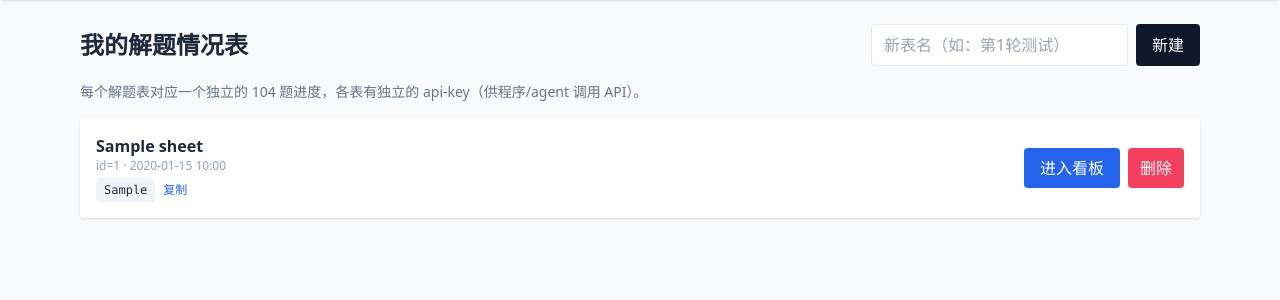
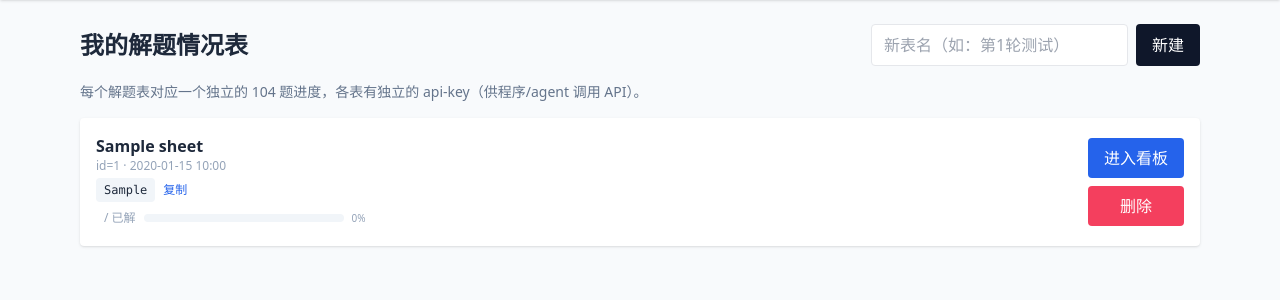
Before and after one commit to Blue-And-White/xbow-benchmark-platform, a FastAPI app: template app/templates/sheets.html in a window 1280 px wide. Shown: the part 52-352 px from the top of the page. Run offline with FastAPI, Linux system fonts and the light colour scheme; the template is opened without the code that fills it: most values are stand-ins (such as "Sample title", 1, 10 or a date in 2020); some libraries are stand-ins or nearby versions.

Commit message:
sheets list: per-card solve summary
Each solve-sheet card on /sheets now shows a solve summary before you open it:
solved X/total, in-progress count, a progress bar (%, ceiling so 1/104 shows
1% not 0%), and the per-level L1/L2/L3 breakdown. Computed in one query
(grouped attempts) + the shared _stats helper.

```diff
--- a/app/templates/sheets.html
+++ b/app/templates/sheets.html
@@ -15,20 +15,33 @@
 {% endif %}
 <div class="grid gap-3">
   {% for s in sheets %}
+  {% set st = sheet_stats[s.id] %}
+  {% set pct = ((st.solved * 100 + st.total - 1) // st.total) if (st.total and st.solved) else 0 %}
   <div class="bg-white p-4 rounded shadow flex items-center gap-4">
-    <div class="flex-1">
+    <div class="flex-1 min-w-0">
       <div class="font-semibold">{{ s.name }}</div>
       <div class="text-xs text-slate-400">id={{ s.id }} · {{ s.created_at.strftime('%Y-%m-%d %H:%M') }}</div>
       <div class="mt-1 flex items-center gap-2 text-xs">
         <code class="bg-slate-100 px-2 py-1 rounded select-all">{{ s.api_key }}</code>
         <button onclick="navigator.clipboard.writeText('{{ s.api_key }}');this.textContent='已复制'" class="text-blue-600 hover:underline">复制</button>
       </div>
+      <div class="mt-2 flex items-center gap-2">
+        <span class="text-sm font-semibold text-emerald-600">{{ st.solved }}</span><span class="text-xs text-slate-400">/{{ st.total }} 已解</span>
+        {% if st.running %}<span class="text-xs text-amber-600">· 作答中 {{ st.running }}</span>{% endif %}
+        <div class="flex-1 h-2 bg-slate-100 rounded overflow-hidden max-w-[200px]">
+          <div class="h-full bg-emerald-500" style="width:{{ pct }}%"></div>
+        </div>
+        <span class="text-[10px] text-slate-400">{{ pct }}%</span>
+      </div>
+      <div class="mt-1 text-[11px] text-slate-400">
+        {% for lv, d in st.levels.items() %}<span class="mr-3">L{{ lv }} {{ d.solved }}/{{ d.total }}</span>{% endfor %}
+      </div>
     </div>
-    <div class="flex gap-2">
-      <a href="/sheets/{{ s.id }}" class="bg-blue-600 text-white px-4 py-2 rounded hover:bg-blue-500">进入看板</a>
+    <div class="flex flex-col gap-2 shrink-0">
+      <a href="/sheets/{{ s.id }}" class="bg-blue-600 text-white px-4 py-2 rounded hover:bg-blue-500 text-center">进入看板</a>
       <form method="post" action="/sheets/{{ s.id }}/delete"
             onsubmit="return confirm('删除这张表？会停掉该表里跑着的题、清掉所有记录，不可恢复。')">
-        <button class="bg-rose-500 text-white px-3 py-2 rounded hover:bg-rose-400">删除</button>
+        <button class="bg-rose-500 text-white px-3 py-2 rounded hover:bg-rose-400 w-full">删除</button>
       </form>
     </div>
   </div>
```
Also changed, not shown: app/pages.py (+7 -1 lines).
